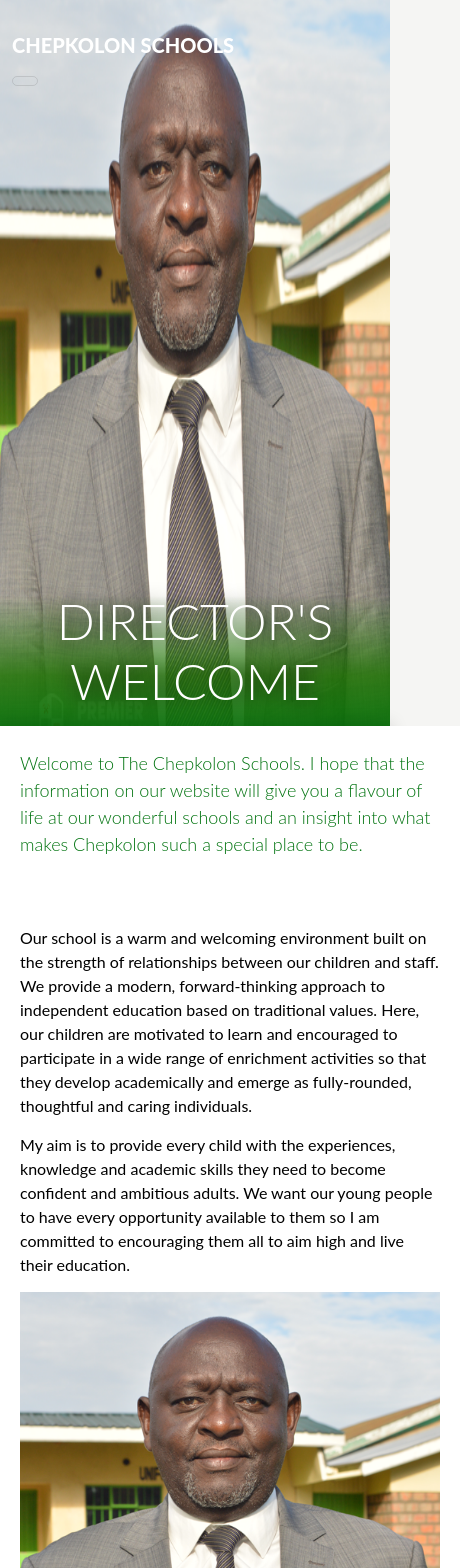
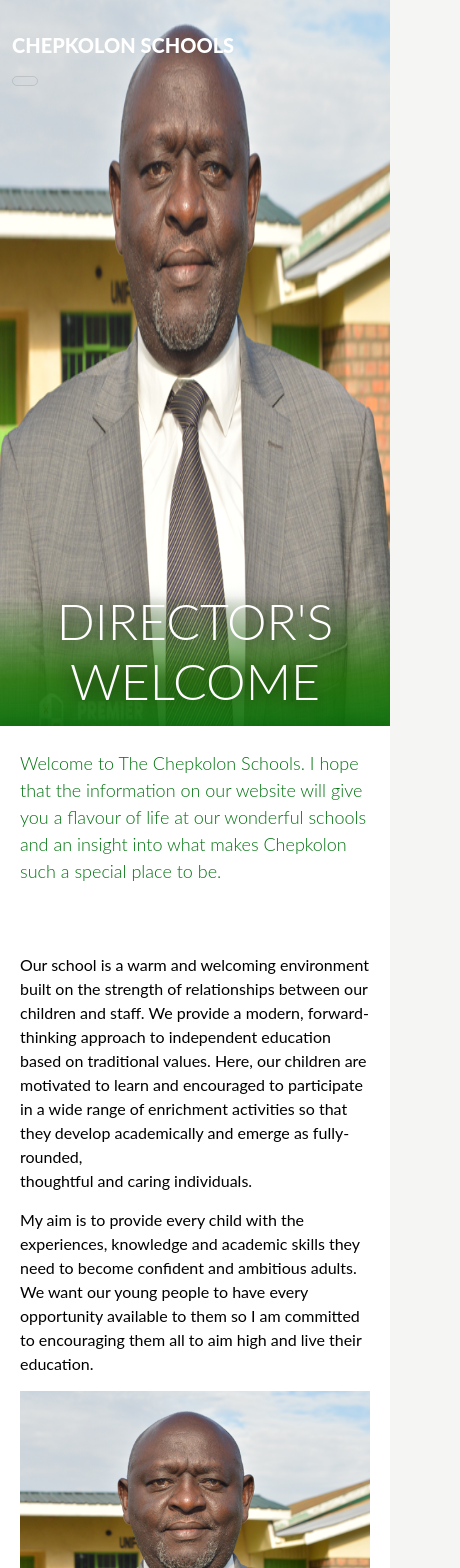
Before and after one commit to Derrickkip/chepkolon, a Next.js app: page /about-us/welcome in a window 390 px wide. Shown: the top 1568 px of the page, 460 px wide, since content can reach past the window. Built offline with nearby package versions, Linux system fonts and the light colour scheme.

Commit message:
an uncomment

```diff
--- a/components/Footer/index.js
+++ b/components/Footer/index.js
@@ -49,7 +49,7 @@
                         </div>
                     </div>
                 </div>
-                {/* <div className={styles.RightArea}>
+                <div className={styles.RightArea}>
                     <div className="footer-carousel-promos-wrapper">
                         <div className="ftr-carousel-title">Find out more</div>
                         <div className="footer-carousel-promos-inner">
@@ -107,7 +107,7 @@
                     <div className="ftr-credits-right">
                         <h5 className="">{new Date().getFullYear()} &copy; chepkolon schools - All rights reserved</h5>
                     </div>
-                </div> */}
+                </div>
             </div>
         </div>
     )
--- a/styles/globals.css
+++ b/styles/globals.css
@@ -941,7 +941,7 @@
   .sl-content-area .sl-content-main .sl-content-right {
     float: none;
     padding: 24px 30px 20px;
-    width: auto;
+    width: auto !important;
   }
 
   .secondLvlCss>p.featuredParagraph {
```
